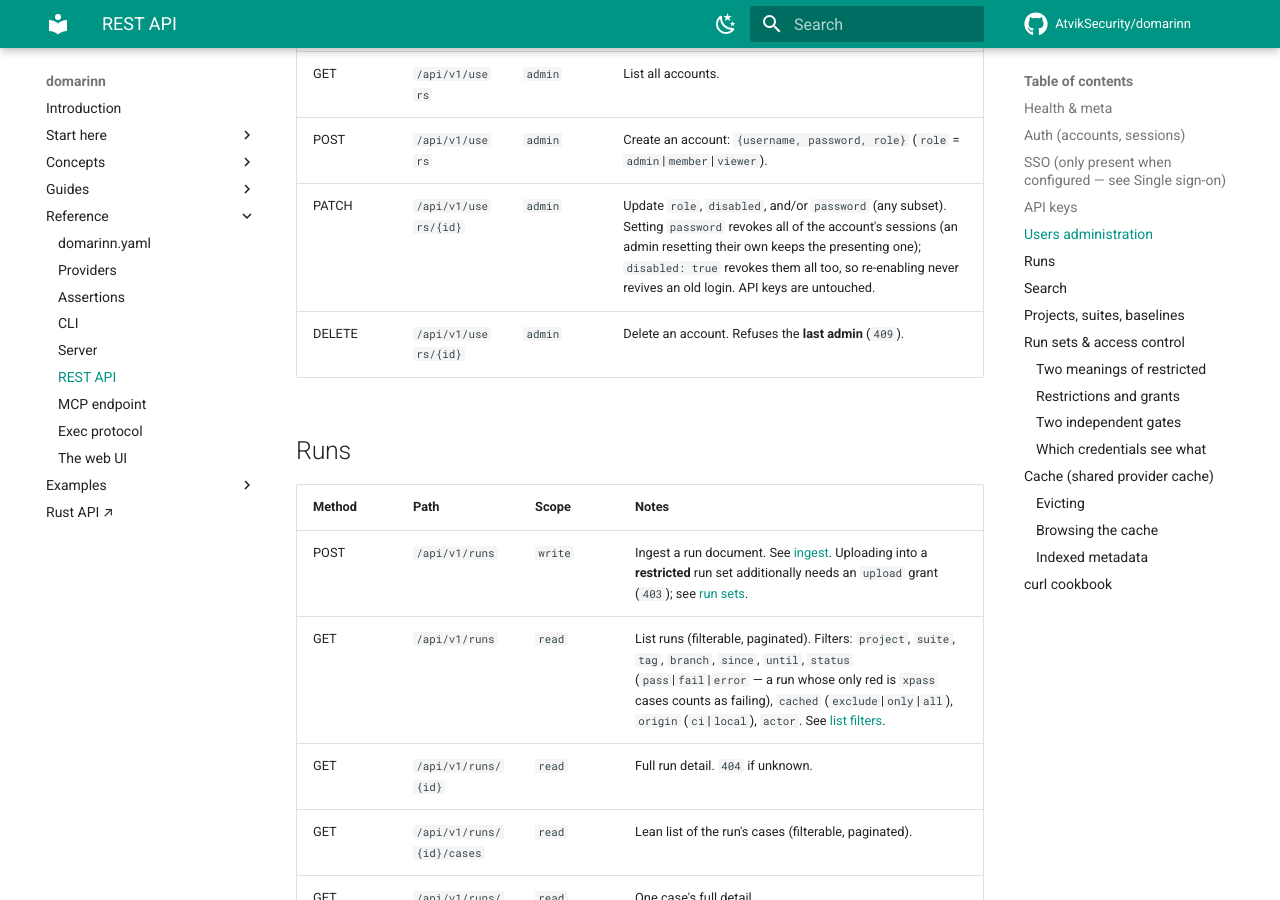
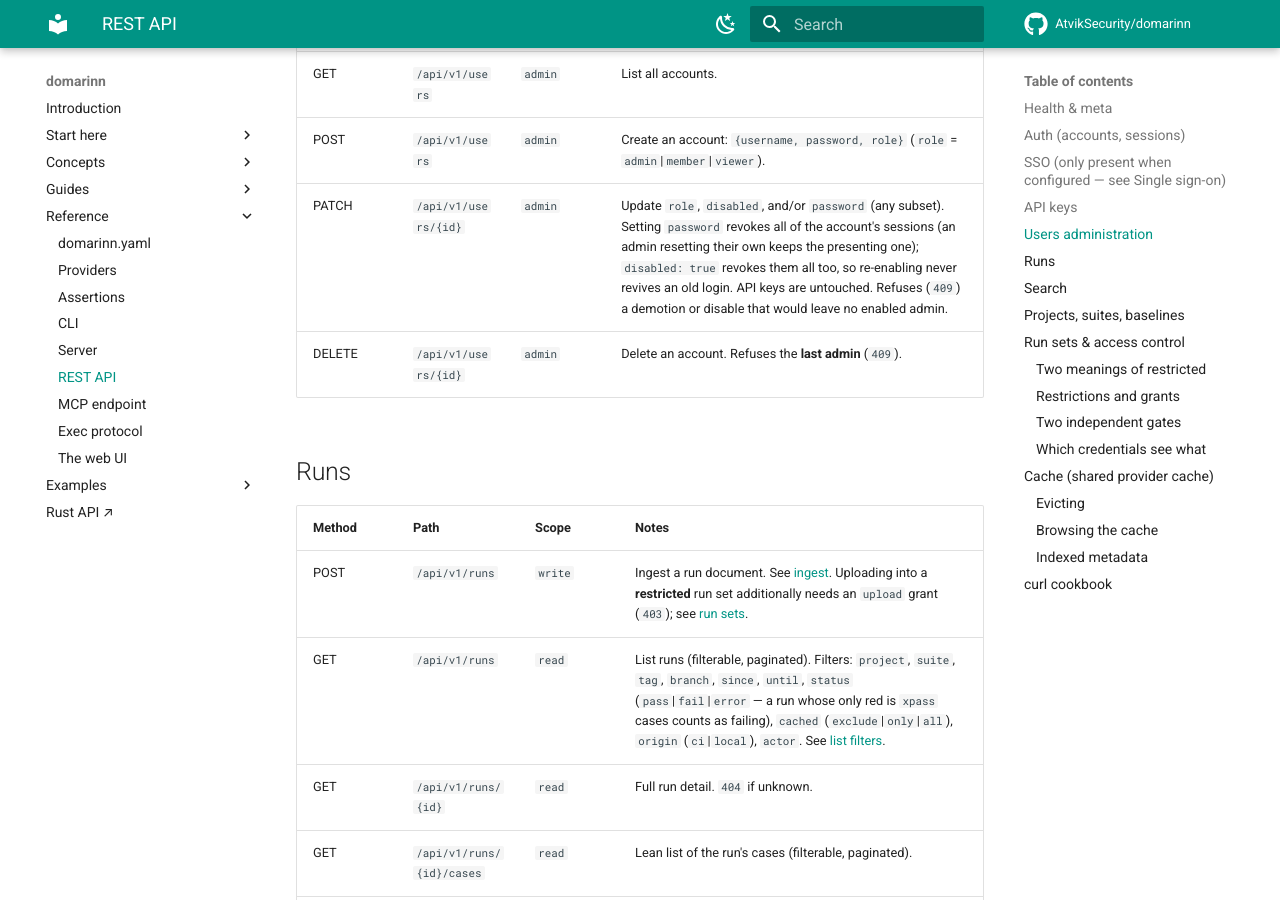
Before and after one commit to AtvikSecurity/domarinn, an MkDocs documentation site: the page built from docs/reference/rest-api.md, in a window 1280 px wide and 900 px high, scrolled down 3358 px. Built offline with MkDocs 1.6.1 and Material for MkDocs 9.7.7, drawn with Linux system fonts in a browser that asks for light colours; comment, search, counter and statistics services are not loaded.

Commit message:
docs(rest-api): note the last-admin 409 on PATCH user

```diff
--- a/docs/reference/rest-api.md
+++ b/docs/reference/rest-api.md
@@ -78,7 +78,7 @@ The scope gate is `read` rather than `write` so a `viewer` account can mint the
 |--------|-------------------------|---------|-------|
 | GET    | `/api/v1/users`         | `admin` | List all accounts. |
 | POST   | `/api/v1/users`         | `admin` | Create an account: `{username, password, role}` (`role` = `admin`\|`member`\|`viewer`). |
-| PATCH  | `/api/v1/users/{id}`    | `admin` | Update `role`, `disabled`, and/or `password` (any subset). Setting `password` revokes all of the account's sessions (an admin resetting their own keeps the presenting one); `disabled: true` revokes them all too, so re-enabling never revives an old login. API keys are untouched. |
+| PATCH  | `/api/v1/users/{id}`    | `admin` | Update `role`, `disabled`, and/or `password` (any subset). Setting `password` revokes all of the account's sessions (an admin resetting their own keeps the presenting one); `disabled: true` revokes them all too, so re-enabling never revives an old login. API keys are untouched. Refuses (`409`) a demotion or disable that would leave no enabled admin. |
 | DELETE | `/api/v1/users/{id}`    | `admin` | Delete an account. Refuses the **last admin** (`409`). |
 
 ## Runs
```
